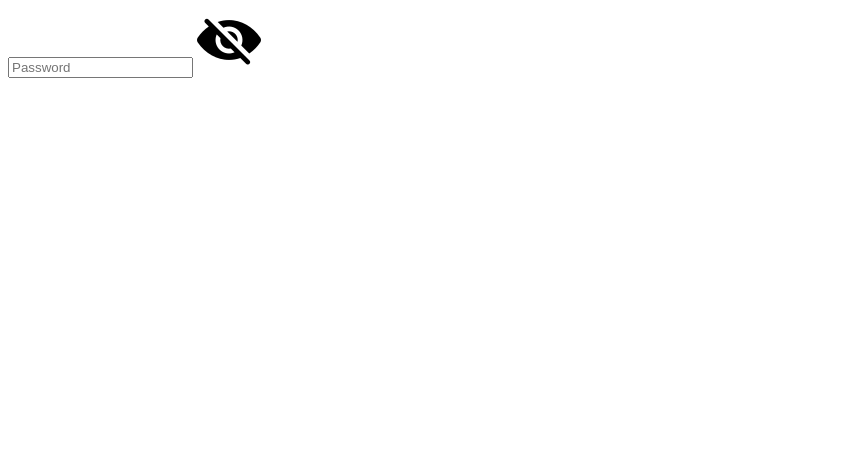
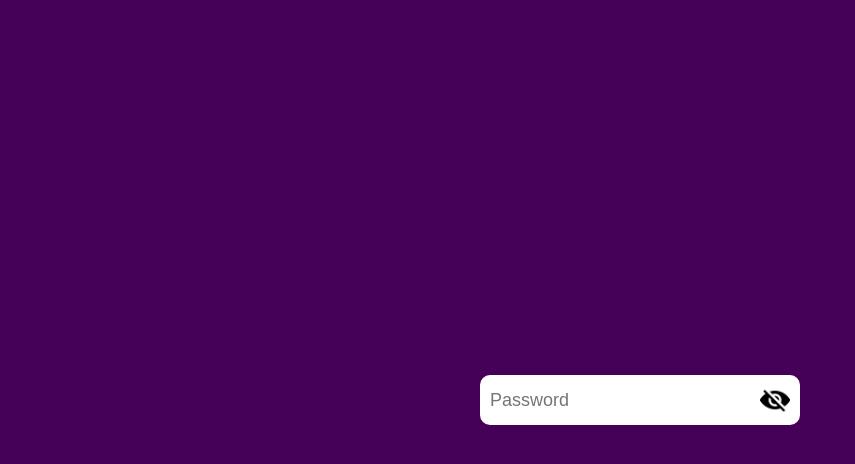
Before and after one commit to Shashi-WnaFly/JavaScript_Project, a plain HTML site: page password_hid/index.html in a window 1280 px wide. Shown: the whole page, without its empty margins (0-855 px from the left). Drawn offline with Linux system fonts and the light colour scheme.

Commit message:
password show and hide complete

```diff
--- a/password_hid/index.html
+++ b/password_hid/index.html
@@ -4,6 +4,8 @@
     <meta charset="UTF-8">
     <meta name="viewport" content="width=device-width, initial-scale=1.0">
     <title>Password Hide</title>
+    <link rel="stylesheet" href="style.css">
+    <script defer src="script.js"></script>
 </head>
 <body>
     <div class="container">
--- a/password_hid/script.js
+++ b/password_hid/script.js
@@ -0,0 +1,13 @@
+let eye = document.getElementById('eyeIcon');
+let pssword = document.querySelector('#pssword');
+
+eye.addEventListener('click', ()=>{
+    if(pssword.type == 'password'){
+        pssword.type = 'text';
+        eye.src = './images/eye.png'
+    }
+    else{
+        pssword.type = 'password';
+        eye.src = './images/hidden.png'
+    }
+})
--- a/password_hid/style.css
+++ b/password_hid/style.css
@@ -0,0 +1,41 @@
+*{
+    margin: 0;
+    padding: 0;
+    box-sizing: border-box;
+}
+
+.container{
+    width: 100%;
+    height: 100vh;
+    display: flex;
+    align-items: center;
+    justify-content: center;
+    background-color: #450057;
+}
+
+.inp_field{
+    display: flex;
+    align-items: center;
+    justify-content: center;
+    min-width: 20rem;
+    height: 50px;
+    border-radius: 10px;
+    background: #fff;
+}
+
+#pssword{
+    font-size: 18px;
+    width: 100%;
+    outline: none;
+    border: none;
+    border-radius: 5px;
+    padding: 0 10px;
+    caret-color: cadetblue;
+}
+
+#eyeIcon{
+    background: #fff;
+    border-radius: 10px;
+    width: 30px;
+    margin: 10px;
+}
```
Also changed, not shown: password_hid/images/eye.png (added).
